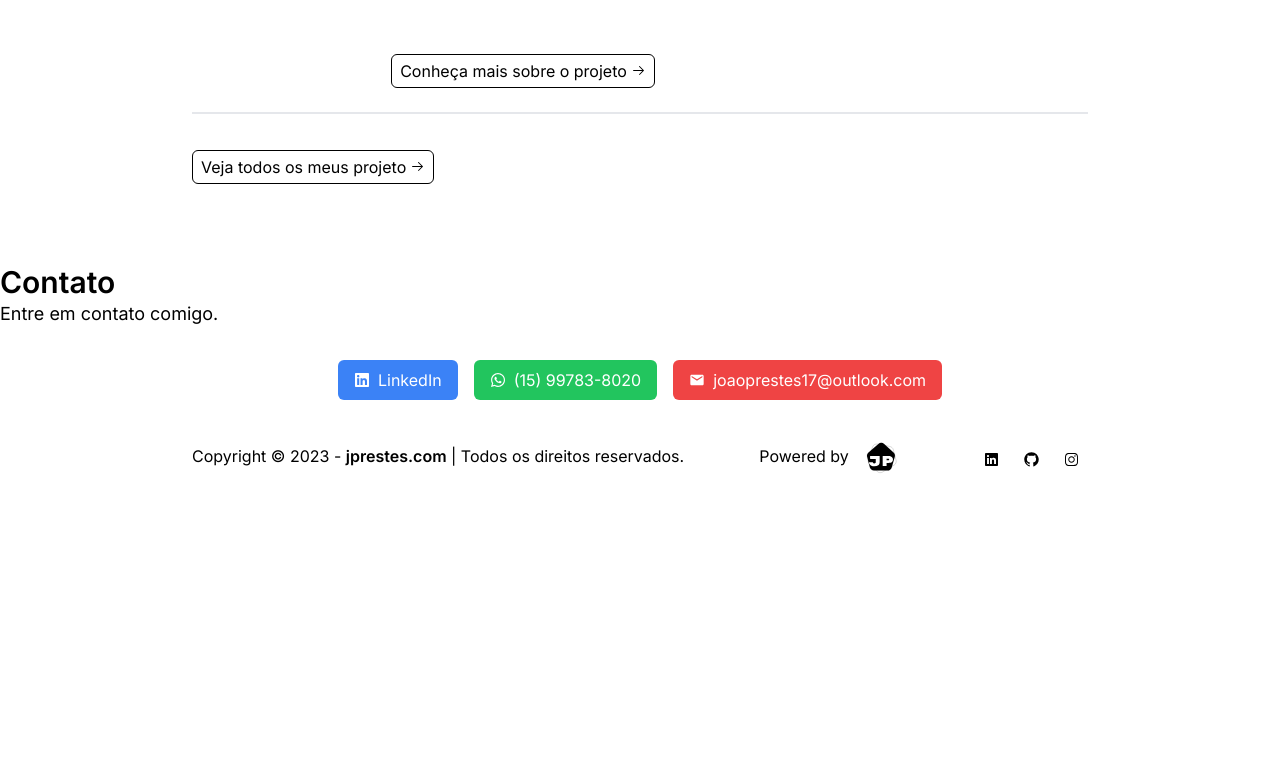
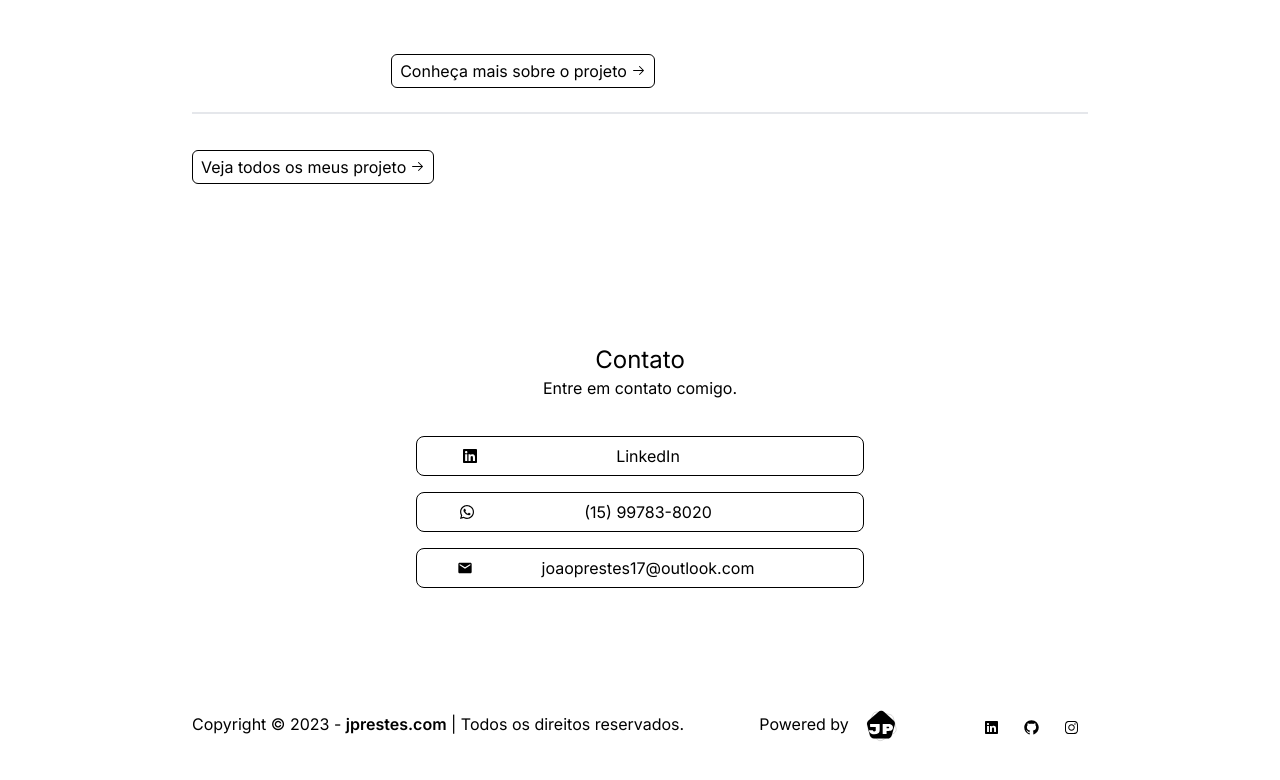
Before and after one commit to joaoclaudioprestes/my-portfolio, a Next.js app: page / in a window 1280 px wide. Shown: the part 3655-4435 px from the top of the page. Before the commit the page ends 4175 px from the top, so only its background shows below. Built offline with nearby package versions, Linux system fonts and the light colour scheme.

Commit message:
Update index.tsx

```diff
--- a/src/components/Sections/Contact/index.tsx
+++ b/src/components/Sections/Contact/index.tsx
@@ -4,30 +4,35 @@ import { FaLinkedin, FaWhatsapp } from 'react-icons/fa';
 
 export const Contact = () => {
   return (
-    <section className="mx-auto">
-      <div className="title-contact">
-        <h2 className="text-3xl font-semibold">Contato</h2>
-        <p className="text-lg">Entre em contato comigo.</p>
+    <section className="w-full py-20 flex flex-col items-center gap-14 md:justify-center md:items-start md:p-20">
+      <div className="w-[90vw] flex flex-col gap-5 m-auto md:w-[70vw]">
+        <div className="flex flex-col items-center">
+          <h2 className="text-2xl text-black">Contato</h2>
+          <p className="text-base text-black">Entre em contato comigo.</p>
         </div>
-      <div className="info-contact flex justify-center mt-8">
-        <button className="box-contact linkedin flex items-center justify-center bg-blue-500 text-white px-4 py-2 rounded-md mr-4">
-          <FaLinkedin className="icon mr-2" />
-          <Link href="https://www.linkedin.com/in/jo%C3%A3o-claudio-prestes/" target="_blank" className="link">
+        <div className="flex flex-col justify-center items-center gap-4 mt-4">
+          <button className="w-[90%] h-10 flex justify-around items-center bg-white border border-black rounded-lg md:w-[50%]">
+            <FaLinkedin className="relative right-4" />
+            <Link href="https://www.linkedin.com/in/jo%C3%A3o-claudio-prestes/" target="_blank" className="link text-base">
               LinkedIn
             </Link>
+            <span></span>
           </button>
-        <button className="box-contact whatsapp flex items-center justify-center bg-green-500 text-white px-4 py-2 rounded-md mr-4">
-          <FaWhatsapp className="icon mr-2" />
-          <Link href="tel:15997838020" className="link">
+          <button className="w-[90%] h-10 flex justify-around items-center bg-white border border-black rounded-lg md:w-[50%]">
+            <FaWhatsapp className="relative right-2" />
+            <Link href="tel:15997838020" className="">
               (15) 99783-8020
             </Link>
+            <span></span>
           </button>
-        <button className="box-contact email flex items-center justify-center bg-red-500 text-white px-4 py-2 rounded-md">
-          <MdEmail className="icon mr-2" />
-          <Link href="mailto:joaoprestes17@outlook.com" className="link">
+          <button className="w-[90%] h-10 flex justify-around items-center bg-white border border-black rounded-lg md:w-[50%]">
+            <MdEmail className="relative left-1" />
+            <Link href="mailto:joaoprestes17@outlook.com" className="link text-base">
               joaoprestes17@outlook.com
             </Link>
+            <span></span>
           </button>
+        </div>
       </div>
     </section>
   );
```
Lines whose indentation alone changed are shown as unchanged.
